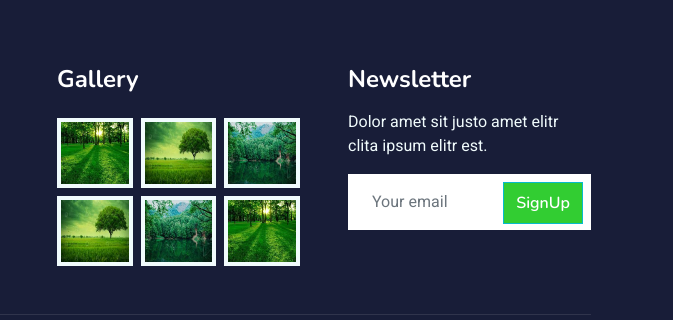
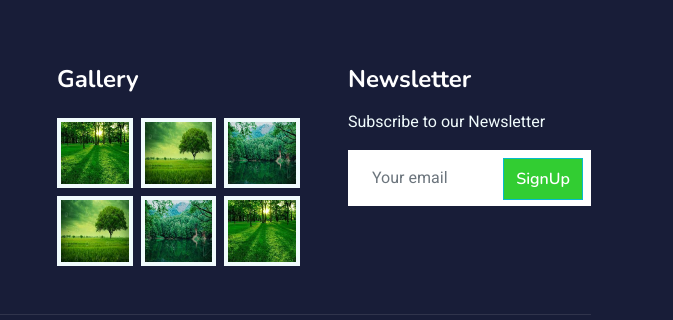
Before and after one commit to Divyansh2992/GreenPulseOK200, a plain HTML site: page about.html in a window 1280 px wide. Shown: the part 2925-3245 px from the top of the page, 607-1280 px from the left. Drawn offline with nearby package versions, Linux system fonts and the light colour scheme.

Commit message:
Update about.html

```diff
--- a/about.html
+++ b/about.html
@@ -417,7 +417,7 @@
                 </div>
                 <div class="col-lg-3 col-md-6">
                     <h4 class="text-white mb-3">Newsletter</h4>
-                    <p>Dolor amet sit justo amet elitr clita ipsum elitr est.</p>
+                    <p>Subscribe to our Newsletter</p>
                     <div class="position-relative mx-auto" style="max-width: 400px;">
                         <input class="form-control border-0 w-100 py-3 ps-4 pe-5" type="text" placeholder="Your email">
                         <button type="button" class="btn btn-primary py-2 position-absolute top-0 end-0 mt-2 me-2">SignUp</button>
```
